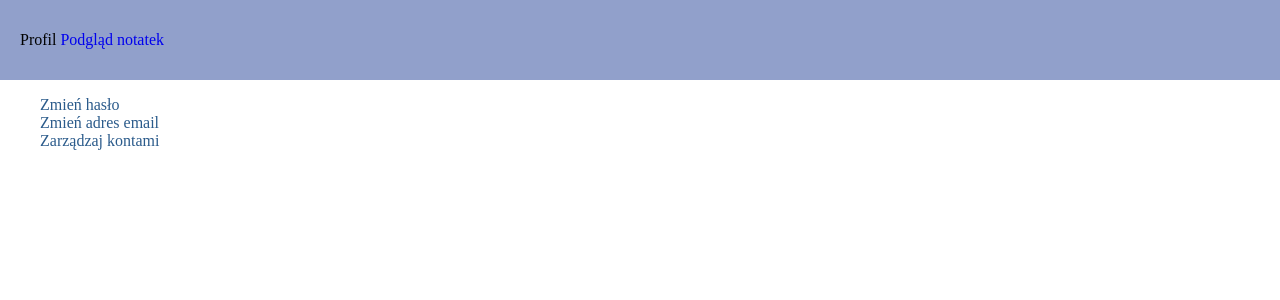
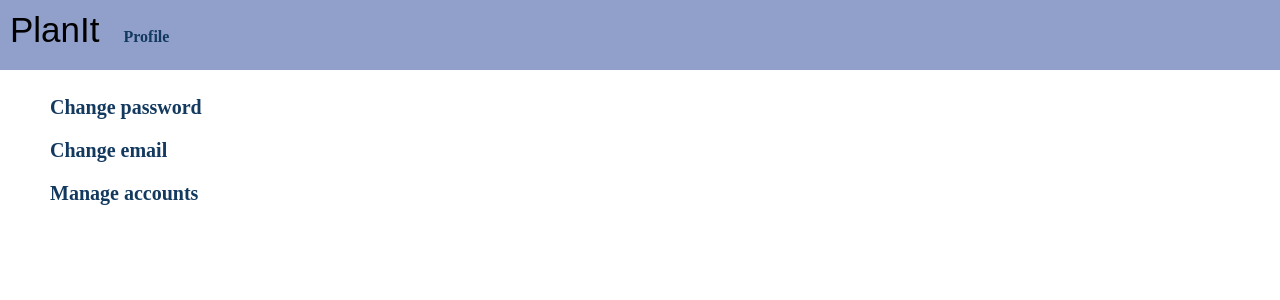
Before and after one commit to franekp/PlanIt, a Django app: page /manage/ in a window 1280 px wide. Shown: the top 300 px of the page. Run offline with Django 3.2, Linux system fonts and the light colour scheme; style sheets or scripts are compiled from the project's sources.

Commit message:
Another pack of style changes

```diff
--- a/src/frontend/sass/style.sass
+++ b/src/frontend/sass/style.sass
@@ -34,14 +34,23 @@ h1
   vertical-align: top
   min-width: 150px
   width: 12%
+  > button.add_card
+    background-color: white
+    color: black
+    border: 2px solid #008CBA
+    &.hovering
+      background-color: #008CBA
+      color: white
+
 
 .board
   padding: 20px
 
 .navbar
-  padding: 20px
+  padding: 10px
   line-height: 40px
   background-color: #91A0CB
+  height: 50px
 
 .error
   background-color: red
@@ -59,7 +68,7 @@ h1
 .profile_link
   float: right
   height: 40px
-  width: 250px
+  //width: 250px
   vertical-align: middle
 
 .name
@@ -71,29 +80,82 @@ h1
   font-weight: bold
   margin-right: 5px
   height: 40px
+  color: #13395F
+  &.visited
+    color: #13395F
+
+.brand
+  margin-right: 20px
+  height: 40px
+  text-weight: bold
+  font-size: 35px
+  text-decoration: none
   color: black
+  font-family: "Arial"
   &.visited
     color: black
 
-.brand
-  margin-right: 10px
+.logout_link
+  text-decoration: none
+  font-weight: bold
+  margin-right: 5px
   height: 40px
+  color: #13395F
+  &.visited
+    color: #13395F
 
-.logout-link
+.profile_link
+  text-decoration: none
+  font-weight: bold
+  margin-right: 5px
   height: 40px
+  color: #13395F
+  &.visited
+    color: #13395F
+
+.register_link
+  text-decoration: none
+  font-weight: bold
+  margin-right: 5px
+  height: 40px
+  color: #13395F
+  &.visited
+    color: #13395F
+
+.tit
+  text-decoration: none
+  font-weight: bold
+  margin-right: 5px
+  height: 40px
+  color: #13395F
+  &.visited
+    color: #13395F
+
+.link
+  text-decoration: none
+  font-weight: bold
+  margin-right: 5px
+  height: 40px
+  color: #13395F
+  &.visited
+    color: #13395F
 
 #profile
   text-decoration: none
   list-style: none
-  .link
-    text-decoration: none
-    color: #2B5B8B
+
+.lista
+  padding: 10px
+  font-size: 20px
 
 #podglad
   text-decoration: none
-  list-style: none
+  font-weight: bold
+  margin-right: 5px
+  height: 40px
+  color: #13395F
   &.visited
-    color: black
+    color: #13395F
 
 .photo
   display:inline-block
@@ -101,3 +163,8 @@ h1
   width: 10%
   margin-right: 20px
   float: right
+
+.please_log_in
+  text-align: center
+  font-weight: normal
+  color: #AC0606
--- a/src/web/PlanIt/templates/manage.html
+++ b/src/web/PlanIt/templates/manage.html
@@ -3,12 +3,12 @@
 		<link rel="stylesheet" type="text/css" href="/app/css/style.css">
 	</head>
 	<body class="bd">
-		<div class="navbar">Profil <a href="../app/" id="podglad">Podgląd notatek</a>
+		<div class="navbar"><a href="../app/" class="brand">PlanIt</a> <a class="tit">Profile</a>
 		</div>
 		<ul id="profile">
-			<li><a href="../accounts/password/change/" class="link">Zmień hasło</a></li>
-			<li><a href="../accounts/email/" class="link">Zmień adres email</a></li>
-			<li><a href="../accounts/social/connections/" class="link">Zarządzaj kontami</a></li>
+			<li class="lista"><a href="../accounts/password/change/" class="link">Change password</a></li>
+			<li class="lista"><a href="../accounts/email/" class="link">Change email</a></li>
+			<li class="lista"><a href="../accounts/social/connections/" class="link">Manage accounts</a></li>
 		</ul>
 	</body>
 </html>
```
